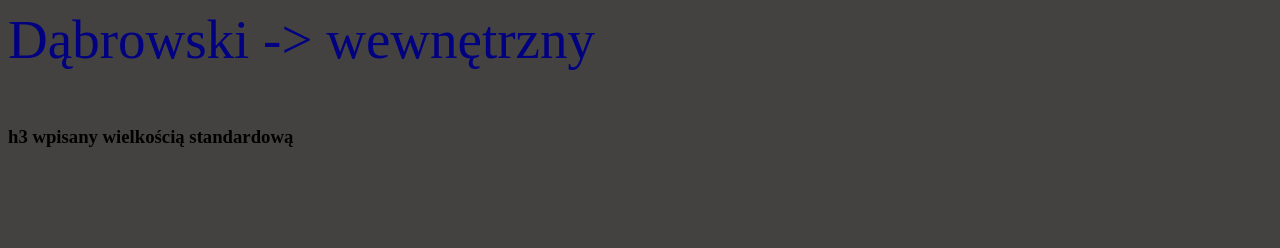
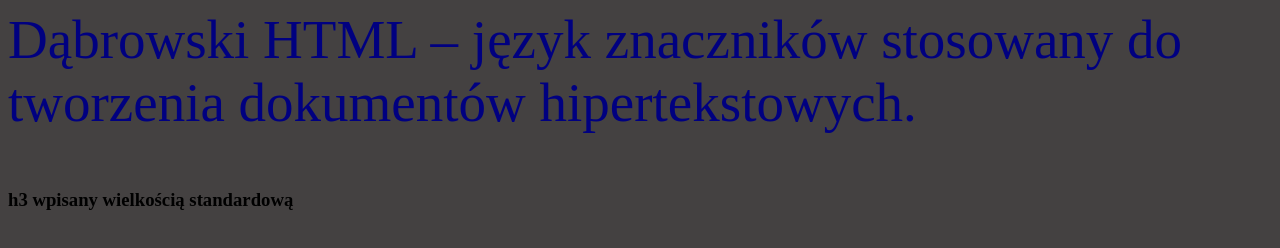
Before and after one commit to KacDabr/dabrowski-css, a plain HTML site: page dabr_z5_3.html in a window 1280 px wide. Drawn offline with Linux system fonts and the light colour scheme.

Commit message:
Update dabr_z5_3.html

```diff
--- a/dabr_z5_3.html
+++ b/dabr_z5_3.html
@@ -11,7 +11,7 @@
         </style>
     </head>
     <body style="background-color: rgb(68, 65, 65);">
-        <p>Dąbrowski -> wewnętrzny</p>
+        <p>Dąbrowski HTML – język znaczników stosowany do tworzenia dokumentów hipertekstowych.</p>
         <h3> h3 wpisany wielkością standardową</h3>
     </body>
 </html>
```
